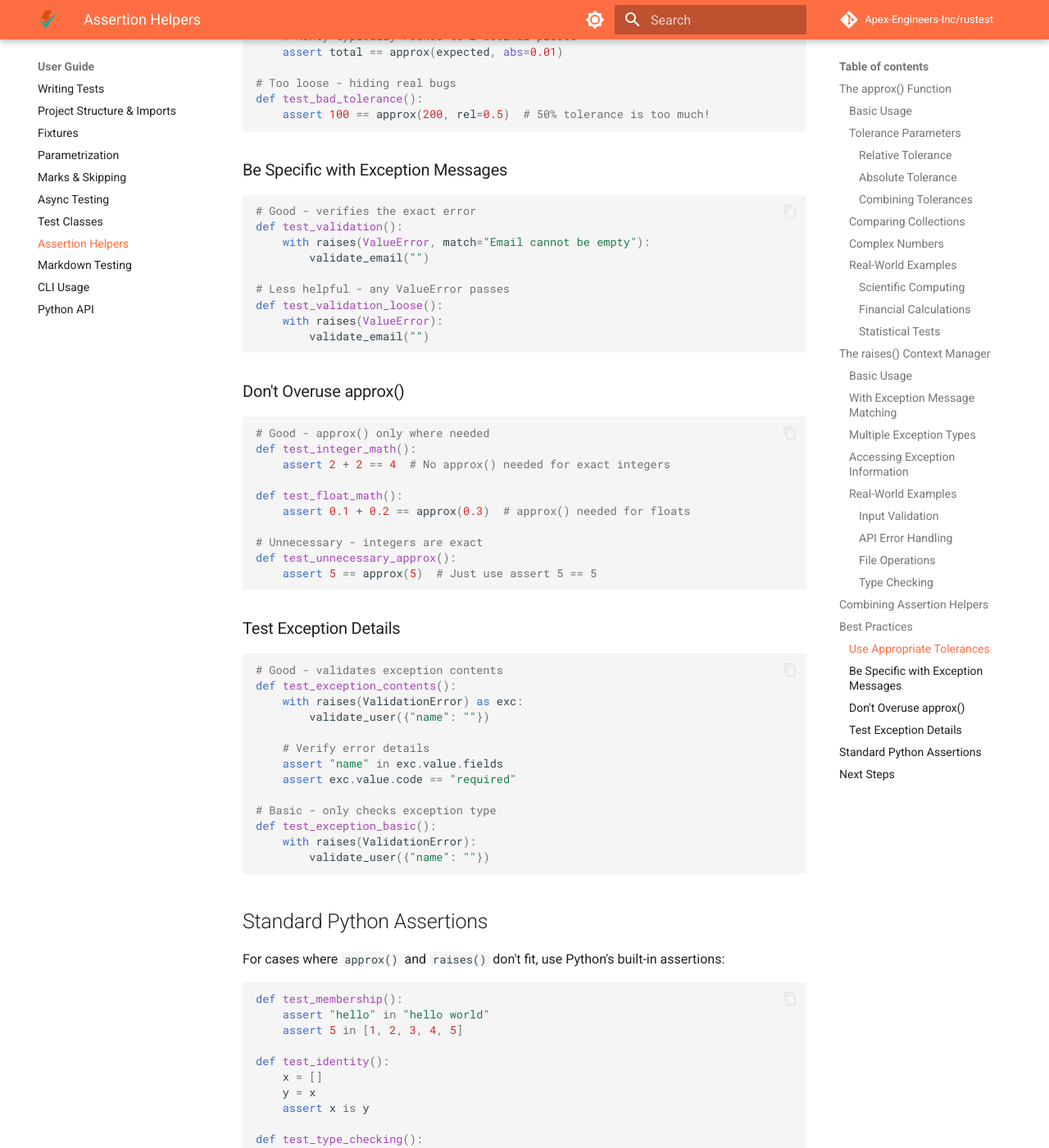
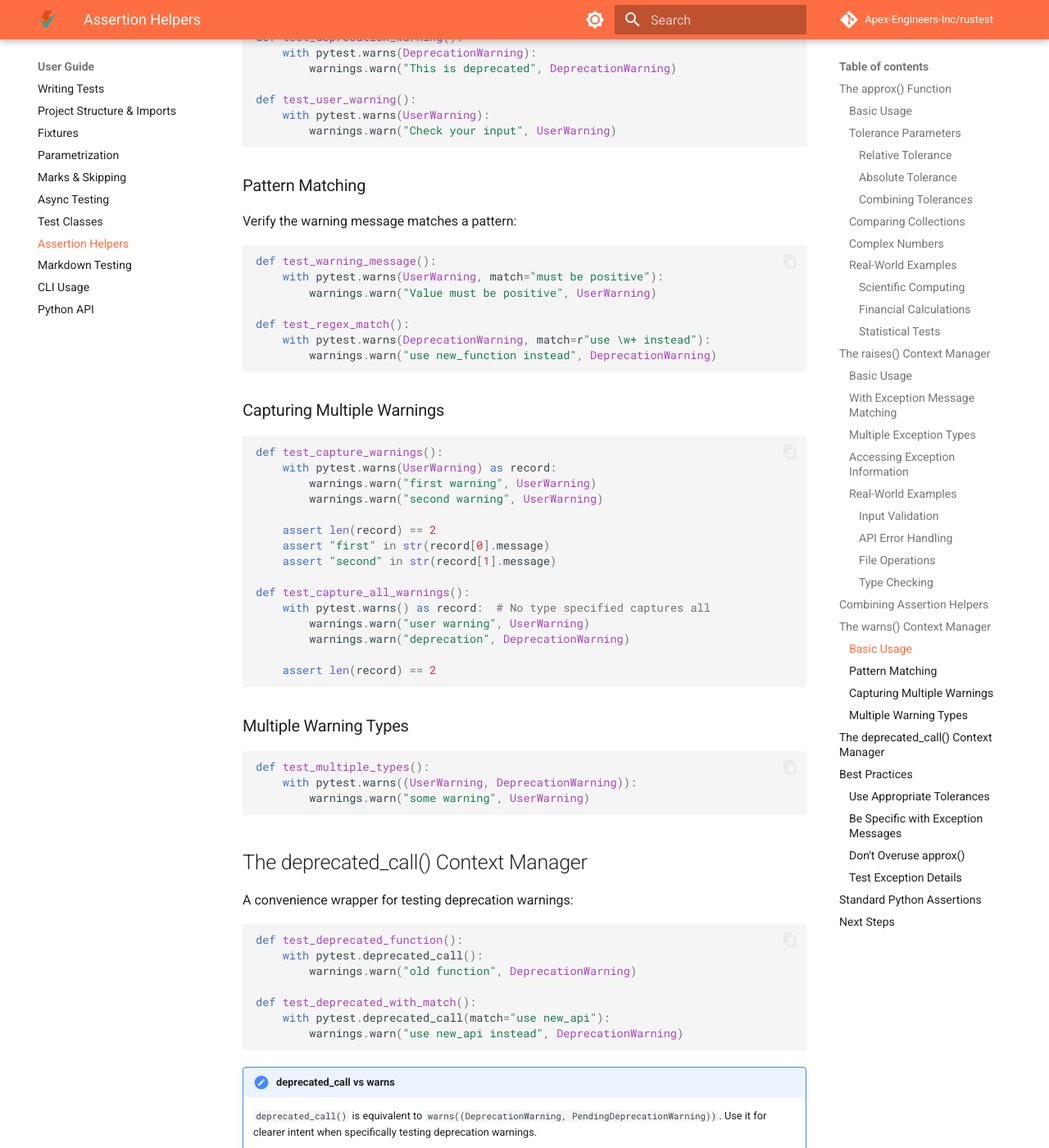
Before and after one commit to Apex-Engineers-Inc/rustest, an MkDocs documentation site: the page built from docs/guide/assertions.md, in a window 1280 px wide and 1400 px high, scrolled down 5467 px. Shown: the whole window at 82% size. Built offline with MkDocs 1.6.1 and Material for MkDocs 9.7.7, drawn with Linux system fonts in a browser that asks for light colours; comment, search, counter and statistics services are not loaded; some of the changed text lies outside the part shown.

Commit message:
Add tests and documentation for pytest-compat features
Tests:
- Add comprehensive test suite for pytest.warns() and WarningsChecker
- Add tests for deprecated_call() context manager
- Add tests for CaptureFixture (capsys/capfd)
- Add tests for pytest.param() and ParameterSet
- Add tests for list parametrize (lists treated as tuples)
- Add tests for importorskip()
- Add integration tests

Documentation:
- Update README with new pytest-compat features
- Add capsys and capfd documentation to fixtures.md
- Add warns() and deprecated_call() documentation to assertions.md
- Update feature lists to include new fixtures and functions

````diff
--- a/docs/guide/assertions.md
+++ b/docs/guide/assertions.md
@@ -260,6 +260,84 @@ def test_division_by_zero():
         1 / 0
 ```
 
+## The warns() Context Manager
+
+The `warns()` context manager allows you to test that your code emits expected warnings.
+
+### Basic Usage
+
+```python
+import warnings
+import pytest
+
+def test_deprecation_warning():
+    with pytest.warns(DeprecationWarning):
+        warnings.warn("This is deprecated", DeprecationWarning)
+
+def test_user_warning():
+    with pytest.warns(UserWarning):
+        warnings.warn("Check your input", UserWarning)
+```
+
+### Pattern Matching
+
+Verify the warning message matches a pattern:
+
+```python
+def test_warning_message():
+    with pytest.warns(UserWarning, match="must be positive"):
+        warnings.warn("Value must be positive", UserWarning)
+
+def test_regex_match():
+    with pytest.warns(DeprecationWarning, match=r"use \w+ instead"):
+        warnings.warn("use new_function instead", DeprecationWarning)
+```
+
+### Capturing Multiple Warnings
+
+```python
+def test_capture_warnings():
+    with pytest.warns(UserWarning) as record:
+        warnings.warn("first warning", UserWarning)
+        warnings.warn("second warning", UserWarning)
+
+    assert len(record) == 2
+    assert "first" in str(record[0].message)
+    assert "second" in str(record[1].message)
+
+def test_capture_all_warnings():
+    with pytest.warns() as record:  # No type specified captures all
+        warnings.warn("user warning", UserWarning)
+        warnings.warn("deprecation", DeprecationWarning)
+
+    assert len(record) == 2
+```
+
+### Multiple Warning Types
+
+```python
+def test_multiple_types():
+    with pytest.warns((UserWarning, DeprecationWarning)):
+        warnings.warn("some warning", UserWarning)
+```
+
+## The deprecated_call() Context Manager
+
+A convenience wrapper for testing deprecation warnings:
+
+```python
+def test_deprecated_function():
+    with pytest.deprecated_call():
+        warnings.warn("old function", DeprecationWarning)
+
+def test_deprecated_with_match():
+    with pytest.deprecated_call(match="use new_api"):
+        warnings.warn("use new_api instead", DeprecationWarning)
+```
+
+!!! note "deprecated_call vs warns"
+    `deprecated_call()` is equivalent to `warns((DeprecationWarning, PendingDeprecationWarning))`. Use it for clearer intent when specifically testing deprecation warnings.
+
 ## Best Practices
 
 ### Use Appropriate Tolerances
````
Also changed, not shown: README.md (+7 -4 lines), docs/guide/fixtures.md (+49 -0 lines), 1 other file.
